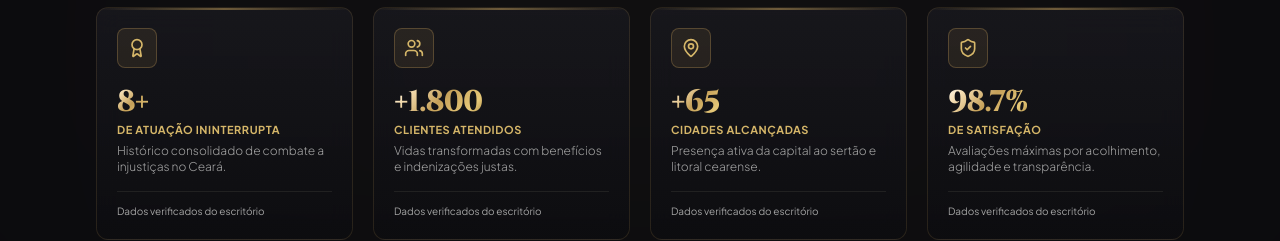
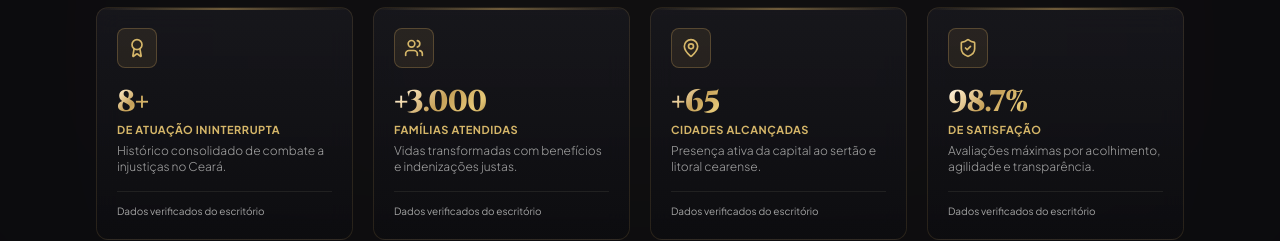
Before and after one commit to danieldiniz1999/souza-e-selly-v3, a React (Vite) app: page / in a window 1280 px wide. Shown: the part 900-1141 px from the top of the page. Built offline with nearby package versions, Linux system fonts and the light colour scheme.

Commit message:
fix(metrics): update client counter to +3.000 Familias Atendidas

```diff
--- a/src/components/MetricsSection.tsx
+++ b/src/components/MetricsSection.tsx
@@ -11,9 +11,9 @@ export const MetricsSection: React.FC = () => {
       icon: Award
     },
     {
-      value: "+1.800",
+      value: "+3.000",
       unit: "Famílias",
-      label: "Clientes Atendidos",
+      label: "Famílias Atendidas",
       desc: "Vidas transformadas com benefícios e indenizações justas.",
       icon: Users
     },
```
